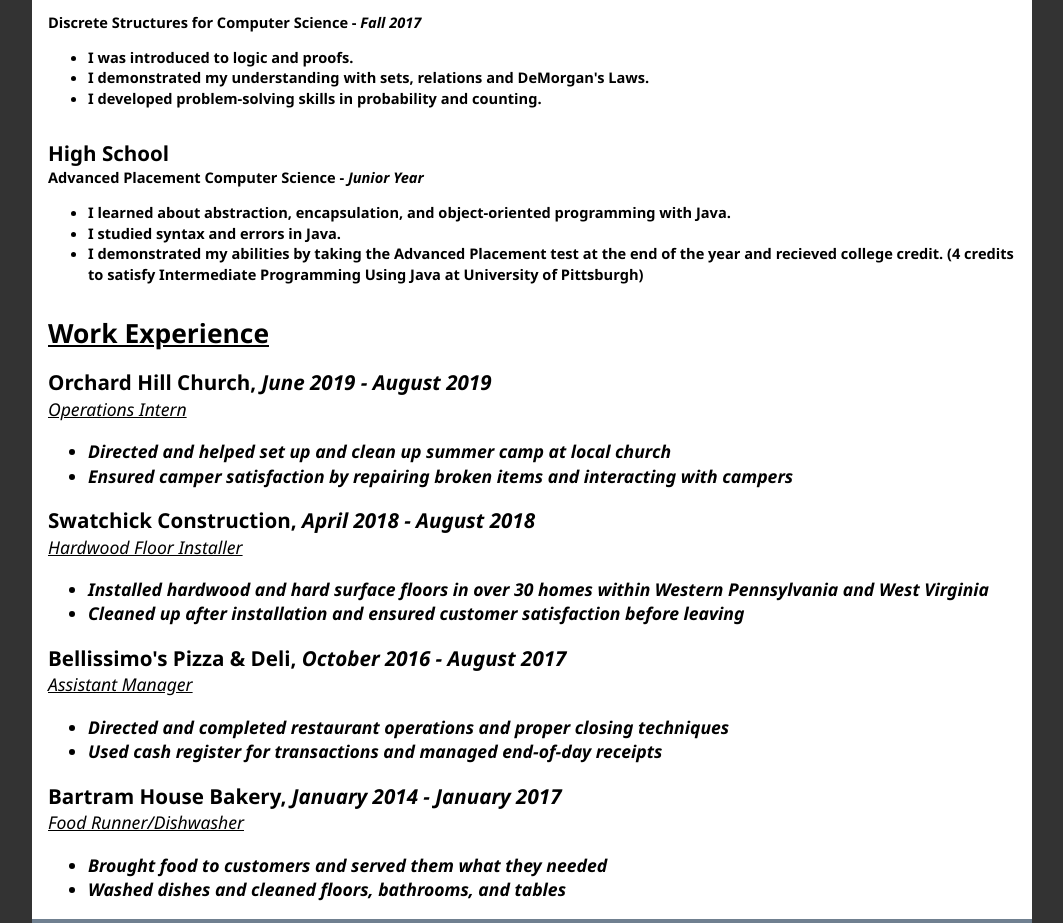
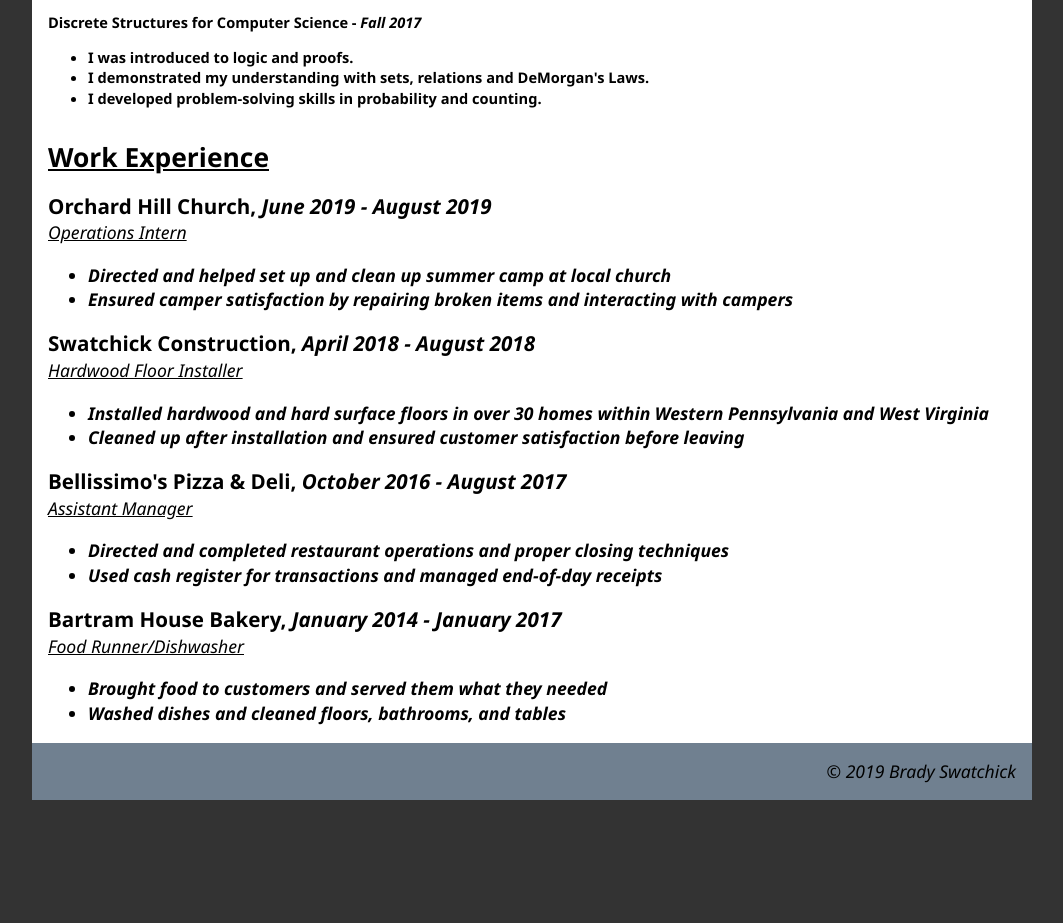
Before and after one commit to bradyswatchick/bradyswatchick.github.io, a plain HTML site: page index.html in a window 1280 px wide. Shown: the part 2155-3078 px from the top of the page, without its empty margins (108-1171 px from the left). After the commit the page ends 2955 px from the top, so only its background shows below. Drawn offline with Linux system fonts and the light colour scheme.

Commit message:
update index.html remove high school info

```diff
--- a/index.html
+++ b/index.html
@@ -159,15 +159,6 @@
 	</ul>
 	</h5>
 
-	<h3 style="padding-top: 1rem;">High School</h3>
-	<h5>Advanced Placement Computer Science - <em>Junior Year</em></h5>
-	<h5>
-	<ul>
-		<li>I learned about abstraction, encapsulation, and object-oriented programming with Java.</li>
-		<li>I studied syntax and errors in Java.</li>
-		<li>I demonstrated my abilities by taking the Advanced Placement test at the end of the year and recieved college credit. (4 credits to satisfy Intermediate Programming Using Java at University of Pittsburgh)</li>
-	</ul>
-	</h5>
 
 	<h2 style="padding-top: 1rem;text-decoration: underline;" id="work-experience">Work Experience</h2>
 
```
